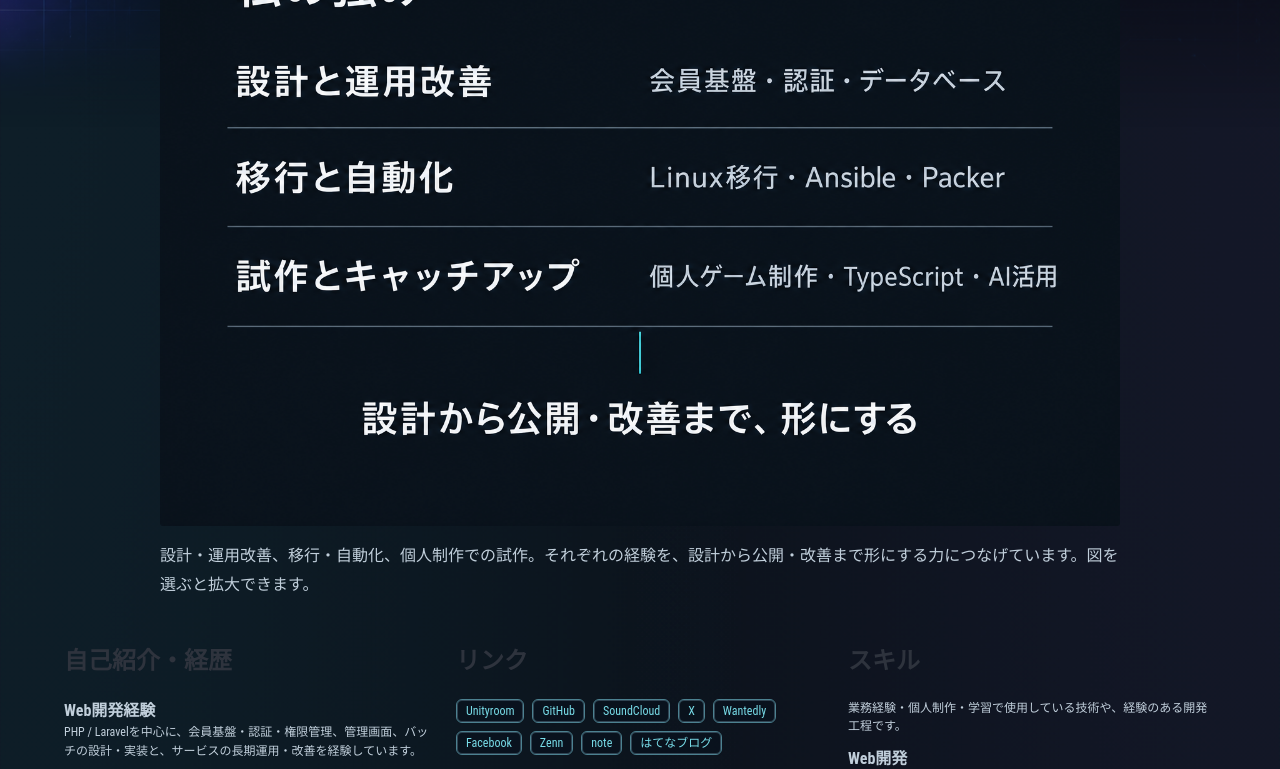
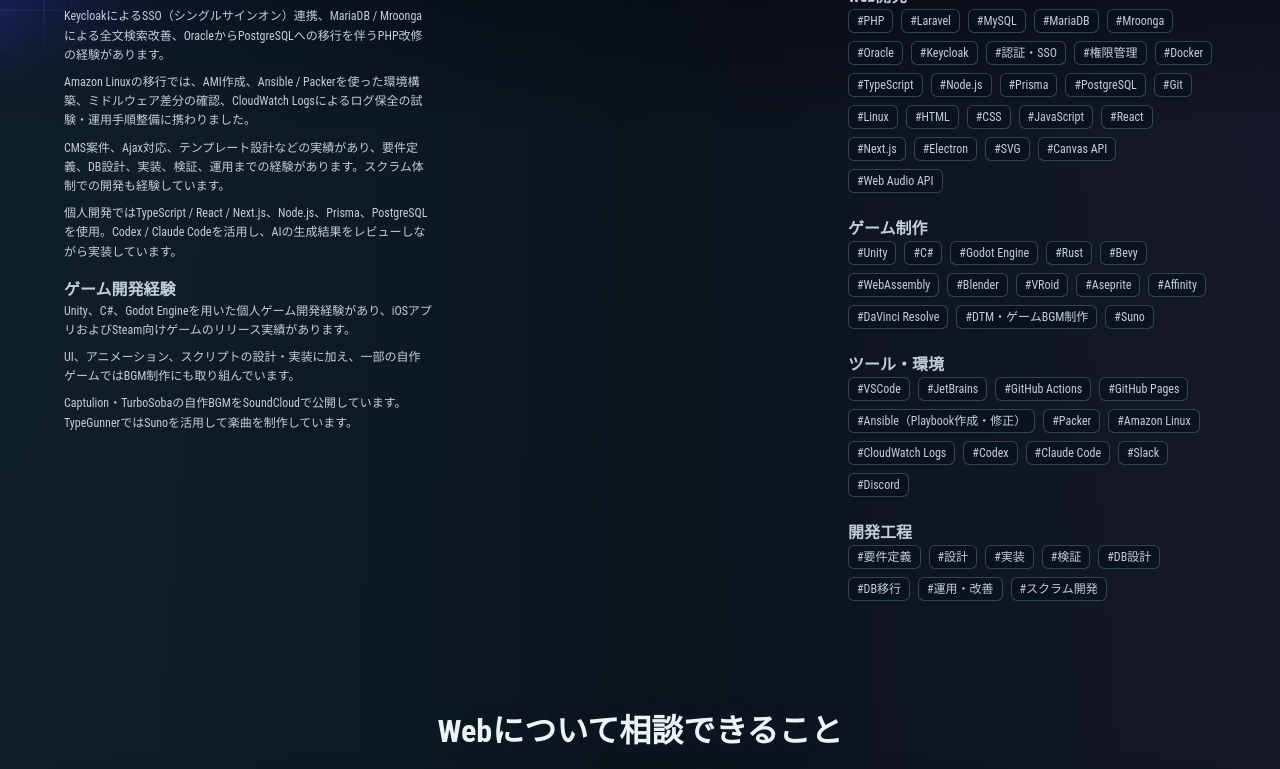
Before and after one commit to Czmirror/portfolio, a React (Vite) app: page / in a window 1280 px wide. Shown: the part 1463-2232 px from the top of the page. Built offline with nearby package versions, Linux system fonts and the light colour scheme.

Commit message:
fix: remove strengths diagram from profile

```diff
--- a/index.html
+++ b/index.html
@@ -153,14 +153,6 @@
                 相談内容を整理し、設計・実装・公開まで形にすることを大切にしています。Webの業務経験と個人ゲーム制作で培った試作・改善の経験を活かし、小さく始められる仕組みづくりから対応します。
             </p>
         </div>
-
-        <figure class="profile-strengths">
-            <a href="./assets/image/profile/strengths.png" target="_blank" rel="noopener noreferrer">
-                <img src="./assets/image/profile/strengths.png" width="1536" height="1024" loading="lazy"
-                     alt="私の強み。設計と運用改善：会員基盤・認証・データベース。移行と自動化：Linux移行・Ansible・Packer。試作とキャッチアップ：個人ゲーム制作・TypeScript・AI活用。設計から公開・改善まで、形にする。">
-            </a>
-            <figcaption>設計・運用改善、移行・自動化、個人制作での試作。それぞれの経験を、設計から公開・改善まで形にする力につなげています。図を選ぶと拡大できます。</figcaption>
-        </figure>
 
         <!-- 下層コンテンツ：経歴・リンク・スキル -->
         <div class="columns is-multiline">
--- a/public/assets/css/styles.css
+++ b/public/assets/css/styles.css
@@ -1301,33 +1301,3 @@ body {
     background-color: var(--color-page);
     box-shadow: inset 0 1px var(--color-border);
 }
-
-
-/* 自己紹介の図解は原本の比率を保ち、スマホでは拡大リンクから読めます。 */
-.profile-strengths {
-    max-width: 960px;
-    margin: 0 auto 3rem;
-}
-
-.profile-strengths img {
-    display: block;
-    width: 100%;
-    height: auto;
-    border-radius: 3px;
-}
-
-.profile-strengths a {
-    display: block;
-}
-
-.profile-strengths a:focus-visible {
-    outline: 2px solid var(--color-accent);
-    outline-offset: 4px;
-}
-
-.profile-strengths figcaption {
-    margin-top: 1rem;
-    color: var(--color-text-muted);
-    font-size: 1rem;
-    line-height: 1.8;
-}
```
Also changed, not shown: 2 other files (tests, documents, lock files or other folders).
